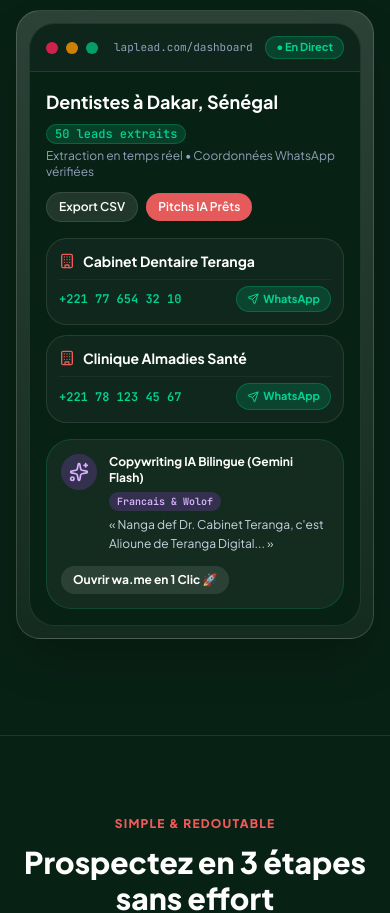
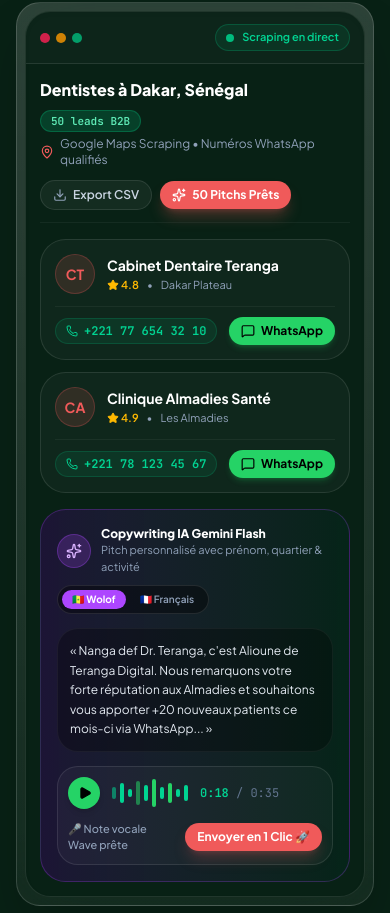
Before and after one commit to Alioune89/thiernolead, a Next.js app: page / in a window 390 px wide. Shown: the part 1062-1975 px from the top of the page. Built offline with nearby package versions, Linux system fonts and the light colour scheme.

Commit message:
feat(landing): complete redesign of hero mockup into ultra-premium responsive SaaS cockpit

```diff
--- a/src/app/page.tsx
+++ b/src/app/page.tsx
@@ -15,6 +15,14 @@
   ShieldCheck,
   Building,
   TrendingUp,
+  Volume2,
+  Play,
+  Star,
+  Check,
+  MessageSquare,
+  Lock,
+  Download,
+  Mic,
 } from 'lucide-react'
 
 export default function LandingPage() {
@@ -128,143 +136,272 @@
           </div>
 
           {/* MOCKUP INTERACTIF DU SAAS */}
-          <div className="mt-16 w-full max-w-5xl rounded-3xl p-3 bg-gradient-to-b from-white/15 to-white/5 border border-white/15 shadow-2xl backdrop-blur-2xl">
-            <div className="rounded-2xl bg-[#082115] border border-white/10 overflow-hidden text-left">
-              {/* Fake Browser Top Bar */}
-              <div className="flex items-center justify-between px-4 sm:px-6 py-3 sm:py-4 border-b border-white/10 bg-white/[0.02]">
-                <div className="flex items-center gap-2">
-                  <div className="w-3 h-3 rounded-full bg-rose-500/80" />
-                  <div className="w-3 h-3 rounded-full bg-amber-500/80" />
-                  <div className="w-3 h-3 rounded-full bg-emerald-500/80" />
-                  <span className="ml-2 sm:ml-3 text-[11px] sm:text-xs font-mono text-slate-400 truncate max-w-[150px] sm:max-w-none">
-                    laplead.com/dashboard
+          <div className="mt-14 w-full max-w-5xl rounded-3xl p-2 sm:p-3 bg-gradient-to-b from-white/15 to-white/5 border border-white/15 shadow-2xl backdrop-blur-2xl">
+            <div className="rounded-2xl bg-[#082115] border border-white/10 overflow-hidden text-left shadow-inner">
+              {/* Top Window Bar */}
+              <div className="flex items-center justify-between px-3.5 sm:px-6 py-3 border-b border-white/10 bg-white/[0.02]">
+                {/* macOS Window Controls */}
+                <div className="flex items-center gap-1.5 sm:gap-2">
+                  <div className="w-2.5 h-2.5 rounded-full bg-rose-500/80" />
+                  <div className="w-2.5 h-2.5 rounded-full bg-amber-500/80" />
+                  <div className="w-2.5 h-2.5 rounded-full bg-emerald-500/80" />
+                  <span className="hidden sm:inline-flex items-center gap-1.5 ml-3 px-3 py-1 rounded-full bg-white/[0.04] border border-white/5 text-[11px] font-mono text-slate-400">
+                    <Lock className="w-3 h-3 text-emerald-400" />
+                    https://app.laplead.com/dashboard
                   </span>
                 </div>
-                <div className="flex items-center gap-2">
-                  <span className="text-[11px] sm:text-xs px-2.5 py-0.5 sm:py-1 rounded-full bg-emerald-500/20 text-emerald-400 font-bold border border-emerald-500/30 whitespace-nowrap">
-                    ● En Direct
+
+                {/* Live Scraping Pulse Indicator */}
+                <div className="flex items-center gap-2 px-2.5 py-1 rounded-full bg-emerald-500/10 border border-emerald-500/25 shrink-0">
+                  <span className="relative flex h-2 w-2">
+                    <span className="animate-ping absolute inline-flex h-full w-full rounded-full bg-emerald-400 opacity-75" />
+                    <span className="relative inline-flex rounded-full h-2 w-2 bg-emerald-500" />
+                  </span>
+                  <span className="text-[11px] font-semibold text-emerald-400 whitespace-nowrap">
+                    Scraping en direct
                   </span>
                 </div>
               </div>
 
-              {/* Fake UI Content */}
-              <div className="p-4 sm:p-6 md:p-8 space-y-4 sm:space-y-6">
-                <div className="flex flex-col sm:flex-row sm:items-center justify-between gap-3 sm:gap-4">
-                  <div>
+              {/* Cockpit Content */}
+              <div className="p-3.5 sm:p-6 md:p-8 space-y-4 sm:space-y-6">
+                {/* Search Meta & Action Chips */}
+                <div className="flex flex-col sm:flex-row sm:items-center justify-between gap-3 pb-3 border-b border-white/5">
+                  <div className="space-y-1">
                     <div className="flex flex-wrap items-center gap-2">
-                      <h3 className="text-lg sm:text-xl font-bold text-white">Dentistes à Dakar, Sénégal</h3>
-                      <Badge className="bg-emerald-500/20 text-emerald-400 border border-emerald-500/30 font-mono text-xs">
-                        50 leads extraits
-                      </Badge>
+                      <h3 className="text-base sm:text-xl font-extrabold text-white">
+                        Dentistes à Dakar, Sénégal
+                      </h3>
+                      <span className="px-2.5 py-0.5 rounded-full bg-emerald-500/20 text-emerald-300 border border-emerald-500/30 font-mono text-[11px] font-bold">
+                        50 leads B2B
+                      </span>
                     </div>
-                    <p className="text-xs text-slate-400 mt-1">Extraction en temps réel • Coordonnées WhatsApp vérifiées</p>
+                    <p className="text-xs text-slate-400 flex items-center gap-1.5">
+                      <MapPin className="w-3.5 h-3.5 text-[#F05A5A] shrink-0" />
+                      Google Maps Scraping • Numéros WhatsApp qualifiés
+                    </p>
                   </div>
 
-                  <div className="flex items-center gap-2">
-                    <span className="text-xs font-semibold px-3 py-1.5 rounded-xl bg-white/10 text-white border border-white/10">
-                      Export CSV
+                  <div className="flex items-center gap-2 self-start sm:self-auto shrink-0">
+                    <span className="inline-flex items-center gap-1.5 text-xs font-semibold px-3 py-1.5 rounded-xl bg-white/5 text-slate-300 border border-white/10 hover:bg-white/10 transition-colors">
+                      <Download className="w-3.5 h-3.5 text-slate-400" /> Export CSV
                     </span>
-                    <span className="text-xs font-semibold px-3 py-1.5 rounded-xl bg-[#E55B5B] text-white">
-                      Pitchs IA Prêts
+                    <span className="inline-flex items-center gap-1.5 text-xs font-bold px-3 py-1.5 rounded-xl bg-[#F05A5A] text-white shadow-lg shadow-[#F05A5A]/30">
+                      <Sparkles className="w-3.5 h-3.5" /> 50 Pitchs Prêts
                     </span>
                   </div>
                 </div>
 
-                {/* Table Simulation (Desktop) */}
-                <div className="hidden sm:block rounded-xl border border-white/10 overflow-hidden bg-white/[0.02]">
-                  <div className="grid grid-cols-12 px-4 py-3 text-xs font-bold uppercase tracking-wider text-slate-400 border-b border-white/10">
-                    <div className="col-span-5">Établissement</div>
-                    <div className="col-span-4">Téléphone WhatsApp</div>
+                {/* DESKTOP VIEW: Data Table (screens >= 640px) */}
+                <div className="hidden sm:block rounded-2xl border border-white/10 overflow-hidden bg-white/[0.02]">
+                  <div className="grid grid-cols-12 px-5 py-3 text-[11px] font-bold uppercase tracking-wider text-slate-400 border-b border-white/10 bg-white/[0.02]">
+                    <div className="col-span-5">Établissement & Ville</div>
+                    <div className="col-span-4">Coordonnées WhatsApp</div>
                     <div className="col-span-3 text-right">Action Directe</div>
                   </div>
 
                   <div className="divide-y divide-white/5 text-sm">
-                    <div className="grid grid-cols-12 px-4 py-3.5 items-center">
-                      <div className="col-span-5 font-bold text-white flex items-center gap-2">
-                        <Building className="w-4 h-4 text-[#F05A5A] shrink-0" />
-                        <span className="truncate">Cabinet Dentaire Teranga</span>
+                    {/* Row 1 */}
+                    <div className="grid grid-cols-12 px-5 py-3.5 items-center hover:bg-white/[0.03] transition-colors">
+                      <div className="col-span-5 flex items-center gap-3">
+                        <div className="w-9 h-9 rounded-xl bg-[#F05A5A]/15 border border-[#F05A5A]/25 text-[#F05A5A] flex items-center justify-center font-bold text-xs shrink-0">
+                          CT
+                        </div>
+                        <div className="min-w-0">
+                          <p className="font-bold text-white text-sm truncate">Cabinet Dentaire Teranga</p>
+                          <p className="text-xs text-slate-400 flex items-center gap-1">
+                            <Star className="w-3 h-3 text-amber-400 fill-amber-400" />
+                            <span>4.8 (42 avis)</span>
+                            <span>• Dakar Plateau</span>
+                          </p>
+                        </div>
                       </div>
-                      <div className="col-span-4 font-mono text-xs text-emerald-400 font-semibold whitespace-nowrap">
-                        +221 77 654 32 10
+
+                      <div className="col-span-4">
+                        <span className="inline-flex items-center gap-1.5 px-2.5 py-1 rounded-lg bg-emerald-500/10 border border-emerald-500/20 text-emerald-400 font-mono text-xs font-semibold">
+                          <Phone className="w-3 h-3" />
+                          +221 77 654 32 10
+                        </span>
                       </div>
+
                       <div className="col-span-3 text-right">
-                        <span className="inline-flex items-center gap-1.5 text-xs font-bold px-3 py-1 rounded-lg bg-emerald-500/20 text-emerald-400 border border-emerald-500/30">
-                          <Send className="w-3 h-3" /> WhatsApp
+                        <span className="inline-flex items-center gap-1.5 px-3.5 py-1.5 rounded-xl bg-[#25D366]/20 hover:bg-[#25D366]/30 text-[#25D366] border border-[#25D366]/40 font-bold text-xs shadow-sm transition-all cursor-pointer">
+                          <MessageSquare className="w-3.5 h-3.5" />
+                          Contacter
                         </span>
                       </div>
                     </div>
 
-                    <div className="grid grid-cols-12 px-4 py-3.5 items-center">
-                      <div className="col-span-5 font-bold text-white flex items-center gap-2">
-                        <Building className="w-4 h-4 text-[#F05A5A] shrink-0" />
-                        <span className="truncate">Clinique Almadies Santé</span>
+                    {/* Row 2 */}
+                    <div className="grid grid-cols-12 px-5 py-3.5 items-center hover:bg-white/[0.03] transition-colors">
+                      <div className="col-span-5 flex items-center gap-3">
+                        <div className="w-9 h-9 rounded-xl bg-[#F05A5A]/15 border border-[#F05A5A]/25 text-[#F05A5A] flex items-center justify-center font-bold text-xs shrink-0">
+                          CA
+                        </div>
+                        <div className="min-w-0">
+                          <p className="font-bold text-white text-sm truncate">Clinique Almadies Santé</p>
+                          <p className="text-xs text-slate-400 flex items-center gap-1">
+                            <Star className="w-3 h-3 text-amber-400 fill-amber-400" />
+                            <span>4.9 (88 avis)</span>
+                            <span>• Les Almadies</span>
+                          </p>
+                        </div>
                       </div>
-                      <div className="col-span-4 font-mono text-xs text-emerald-400 font-semibold whitespace-nowrap">
-                        +221 78 123 45 67
+
+                      <div className="col-span-4">
+                        <span className="inline-flex items-center gap-1.5 px-2.5 py-1 rounded-lg bg-emerald-500/10 border border-emerald-500/20 text-emerald-400 font-mono text-xs font-semibold">
+                          <Phone className="w-3 h-3" />
+                          +221 78 123 45 67
+                        </span>
                       </div>
+
                       <div className="col-span-3 text-right">
-                        <span className="inline-flex items-center gap-1.5 text-xs font-bold px-3 py-1 rounded-lg bg-emerald-500/20 text-emerald-400 border border-emerald-500/30">
-                          <Send className="w-3 h-3" /> WhatsApp
+                        <span className="inline-flex items-center gap-1.5 px-3.5 py-1.5 rounded-xl bg-[#25D366]/20 hover:bg-[#25D366]/30 text-[#25D366] border border-[#25D366]/40 font-bold text-xs shadow-sm transition-all cursor-pointer">
+                          <MessageSquare className="w-3.5 h-3.5" />
+                          Contacter
                         </span>
                       </div>
                     </div>
                   </div>
                 </div>
 
-                {/* Mobile Responsive Cards (Screens < 640px) */}
-                <div className="sm:hidden space-y-2.5">
-                  <div className="rounded-xl border border-white/10 bg-white/[0.03] p-3 space-y-2">
-                    <div className="font-bold text-white text-sm flex items-center gap-2">
-                      <Building className="w-4 h-4 text-[#F05A5A] shrink-0" />
-                      <span className="truncate">Cabinet Dentaire Teranga</span>
+                {/* MOBILE VIEW: Dedicated Responsive Lead Cards (screens < 640px) */}
+                <div className="sm:hidden space-y-3">
+                  {/* Lead 1 Mobile Card */}
+                  <div className="rounded-2xl border border-white/10 bg-white/[0.03] p-3.5 space-y-3">
+                    <div className="flex items-center gap-3">
+                      <div className="w-10 h-10 rounded-xl bg-[#F05A5A]/15 border border-[#F05A5A]/25 text-[#F05A5A] flex items-center justify-center font-bold text-sm shrink-0">
+                        CT
+                      </div>
+                      <div className="min-w-0 flex-1">
+                        <p className="font-bold text-white text-sm truncate">
+                          Cabinet Dentaire Teranga
+                        </p>
+                        <div className="flex items-center gap-2 text-[11px] text-slate-400 mt-0.5">
+                          <span className="flex items-center gap-0.5 text-amber-400 font-semibold">
+                            <Star className="w-3 h-3 fill-amber-400" /> 4.8
+                          </span>
+                          <span>•</span>
+                          <span className="truncate">Dakar Plateau</span>
+                        </div>
+                      </div>
                     </div>
-                    <div className="flex items-center justify-between gap-2 pt-1.5 border-t border-white/5">
-                      <div className="font-mono text-xs text-emerald-400 font-semibold">
+
+                    <div className="flex items-center justify-between gap-2 pt-2.5 border-t border-white/5">
+                      <span className="inline-flex items-center gap-1.5 px-2.5 py-1 rounded-lg bg-emerald-500/10 border border-emerald-500/20 text-emerald-400 font-mono text-xs font-semibold whitespace-nowrap">
+                        <Phone className="w-3 h-3 shrink-0" />
                         +221 77 654 32 10
-                      </div>
-                      <span className="inline-flex items-center gap-1 text-[11px] font-bold px-2.5 py-1 rounded-lg bg-emerald-500/20 text-emerald-400 border border-emerald-500/30 shrink-0">
-                        <Send className="w-3 h-3" /> WhatsApp
+                      </span>
+
+                      <span className="inline-flex items-center gap-1.5 px-3 py-1.5 rounded-xl bg-[#25D366] text-black font-bold text-xs shadow-md shadow-[#25D366]/20 shrink-0">
+                        <MessageSquare className="w-3.5 h-3.5" />
+                        WhatsApp
                       </span>
                     </div>
                   </div>
 
-                  <div className="rounded-xl border border-white/10 bg-white/[0.03] p-3 space-y-2">
-                    <div className="font-bold text-white text-sm flex items-center gap-2">
-                      <Building className="w-4 h-4 text-[#F05A5A] shrink-0" />
-                      <span className="truncate">Clinique Almadies Santé</span>
+                  {/* Lead 2 Mobile Card */}
+                  <div className="rounded-2xl border border-white/10 bg-white/[0.03] p-3.5 space-y-3">
+                    <div className="flex items-center gap-3">
+                      <div className="w-10 h-10 rounded-xl bg-[#F05A5A]/15 border border-[#F05A5A]/25 text-[#F05A5A] flex items-center justify-center font-bold text-sm shrink-0">
+                        CA
+                      </div>
+                      <div className="min-w-0 flex-1">
+                        <p className="font-bold text-white text-sm truncate">
+                          Clinique Almadies Santé
+                        </p>
+                        <div className="flex items-center gap-2 text-[11px] text-slate-400 mt-0.5">
+                          <span className="flex items-center gap-0.5 text-amber-400 font-semibold">
+                            <Star className="w-3 h-3 fill-amber-400" /> 4.9
+                          </span>
+                          <span>•</span>
+                          <span className="truncate">Les Almadies</span>
+                        </div>
+                      </div>
                     </div>
-                    <div className="flex items-center justify-between gap-2 pt-1.5 border-t border-white/5">
-                      <div className="font-mono text-xs text-emerald-400 font-semibold">
+
+                    <div className="flex items-center justify-between gap-2 pt-2.5 border-t border-white/5">
+                      <span className="inline-flex items-center gap-1.5 px-2.5 py-1 rounded-lg bg-emerald-500/10 border border-emerald-500/20 text-emerald-400 font-mono text-xs font-semibold whitespace-nowrap">
+                        <Phone className="w-3 h-3 shrink-0" />
                         +221 78 123 45 67
-                      </div>
-                      <span className="inline-flex items-center gap-1 text-[11px] font-bold px-2.5 py-1 rounded-lg bg-emerald-500/20 text-emerald-400 border border-emerald-500/30 shrink-0">
-                        <Send className="w-3 h-3" /> WhatsApp
+                      </span>
+
+                      <span className="inline-flex items-center gap-1.5 px-3 py-1.5 rounded-xl bg-[#25D366] text-black font-bold text-xs shadow-md shadow-[#25D366]/20 shrink-0">
+                        <MessageSquare className="w-3.5 h-3.5" />
+                        WhatsApp
                       </span>
                     </div>
                   </div>
                 </div>
 
-                {/* Gemini Copywriting Preview Box */}
-                <div className="rounded-2xl p-3.5 sm:p-4 bg-white/5 border border-emerald-500/20 flex flex-col md:flex-row items-start md:items-center justify-between gap-3 sm:gap-4">
-                  <div className="flex items-start gap-3">
-                    <div className="p-2 rounded-xl bg-purple-500/20 text-purple-300 shrink-0">
-                      <Sparkles className="w-5 h-5" />
+                {/* Gemini Copywriting & Wave Studio Interactive Preview */}
+                <div className="rounded-2xl p-4 sm:p-5 bg-gradient-to-r from-purple-950/40 to-emerald-950/30 border border-purple-500/25 space-y-3.5">
+                  <div className="flex flex-col sm:flex-row sm:items-center justify-between gap-2.5">
+                    <div className="flex items-center gap-2.5">
+                      <div className="p-2 rounded-xl bg-purple-500/20 text-purple-300 border border-purple-500/30">
+                        <Sparkles className="w-4 h-4" />
+                      </div>
+                      <div>
+                        <p className="text-xs font-extrabold text-white flex items-center gap-1.5">
+                          Copywriting IA Gemini Flash
+                        </p>
+                        <p className="text-[11px] text-slate-400">
+                          Pitch personnalisé avec prénom, quartier & activité
+                        </p>
+                      </div>
                     </div>
-                    <div className="space-y-1">
-                      <div className="flex flex-wrap items-center gap-1.5">
-                        <p className="text-xs font-bold text-white">Copywriting IA Bilingue (Gemini Flash)</p>
-                        <span className="text-[10px] px-2 py-0.5 rounded-full bg-purple-500/20 text-purple-300 font-mono font-semibold">
-                          Francais & Wolof
-                        </span>
-                      </div>
-                      <p className="text-xs text-slate-300 leading-relaxed">
-                        « Nanga def Dr. Cabinet Teranga, c'est Alioune de Teranga Digital... »
-                      </p>
+
+                    {/* Language Switcher Pill */}
+                    <div className="flex items-center gap-1 p-1 rounded-xl bg-black/40 border border-white/10 self-start sm:self-auto">
+                      <span className="px-2.5 py-0.5 rounded-lg bg-purple-500 text-white text-[10px] font-bold">
+                        🇸🇳 Wolof
+                      </span>
+                      <span className="px-2.5 py-0.5 rounded-lg text-slate-400 text-[10px] font-semibold">
+                        🇫🇷 Français
+                      </span>
                     </div>
                   </div>
-                  <span className="text-xs font-bold px-3 py-1.5 rounded-xl bg-white/10 text-white shrink-0 self-start md:self-auto">
-                    Ouvrir wa.me en 1 Clic 🚀
-                  </span>
+
+                  {/* Speech Message Preview */}
+                  <div className="p-3 rounded-xl bg-black/30 border border-white/5 text-xs text-slate-200 leading-relaxed font-sans">
+                    « Nanga def Dr. Teranga, c'est Alioune de Teranga Digital. Nous remarquons votre forte réputation aux Almadies et souhaitons vous apporter +20 nouveaux patients ce mois-ci via WhatsApp... »
+                  </div>
+
+                  {/* Wave Voice Note Studio Preview */}
+                  <div className="p-2.5 sm:p-3 rounded-xl bg-white/[0.03] border border-white/10 flex flex-col sm:flex-row sm:items-center justify-between gap-3">
+                    <div className="flex items-center gap-3">
+                      <div className="w-8 h-8 rounded-full bg-[#25D366] text-black flex items-center justify-center shrink-0 shadow-md">
+                        <Play className="w-3.5 h-3.5 fill-black ml-0.5" />
+                      </div>
+
+                      {/* Equalizer Waveform */}
+                      <div className="flex items-center gap-1">
+                        <span className="w-1 h-3 bg-emerald-400 rounded-full animate-pulse" />
+                        <span className="w-1 h-5 bg-emerald-400 rounded-full" />
+                        <span className="w-1 h-2 bg-emerald-400 rounded-full" />
+                        <span className="w-1 h-6 bg-[#25D366] rounded-full animate-pulse" />
+                        <span className="w-1 h-4 bg-emerald-400 rounded-full" />
+                        <span className="w-1 h-7 bg-[#25D366] rounded-full" />
+                        <span className="w-1 h-3 bg-emerald-400 rounded-full" />
+                        <span className="w-1 h-5 bg-[#25D366] rounded-full" />
+                        <span className="w-1 h-2 bg-emerald-400 rounded-full" />
+                        <span className="w-1 h-4 bg-emerald-400 rounded-full" />
+                      </div>
+
+                      <span className="text-xs font-mono text-emerald-400 font-semibold">
+                        0:18 <span className="text-slate-500 font-normal">/ 0:35</span>
+                      </span>
+                    </div>
+
+                    <div className="flex items-center justify-between sm:justify-end gap-2 w-full sm:w-auto">
+                      <span className="text-[11px] text-slate-400 font-medium">
+                        🎤 Note vocale Wave prête
+                      </span>
+                      <span className="inline-flex items-center gap-1.5 px-3 py-1.5 rounded-xl bg-[#F05A5A] hover:bg-[#F05A5A]/90 text-white font-bold text-xs shadow-lg shadow-[#F05A5A]/25 shrink-0 cursor-pointer">
+                        Envoyer en 1 Clic 🚀
+                      </span>
+                    </div>
+                  </div>
                 </div>
               </div>
             </div>
```
